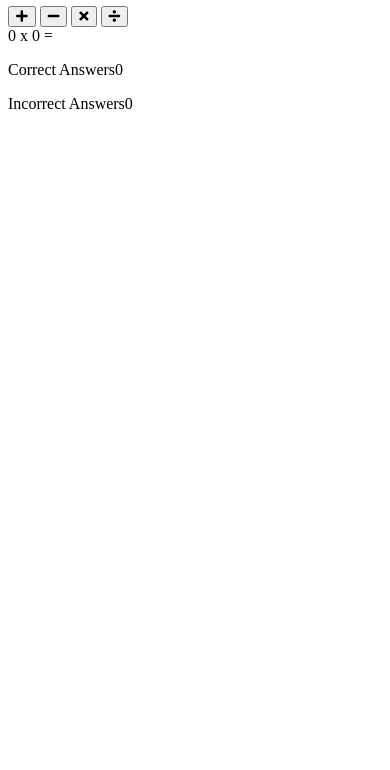
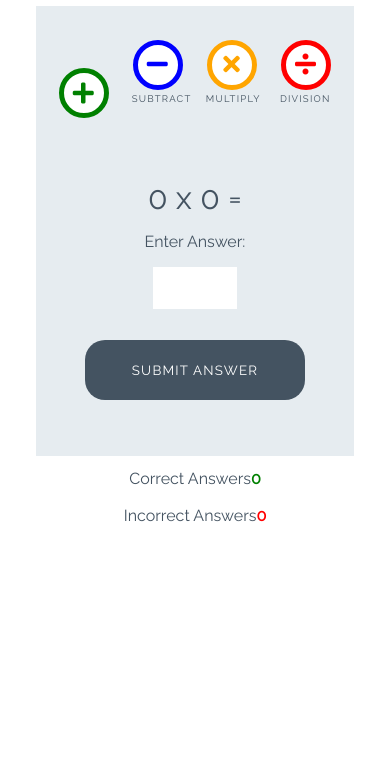
Before and after one commit to Johncci/love-maths-practice, a plain HTML site: page assets/index.html in a window 390 px wide. Shown: the part 74-844 px from the top of the page. Drawn offline with Linux system fonts and the light colour scheme.

Commit message:
add style

```diff
--- a/assets/assets/css/style.css
+++ b/assets/assets/css/style.css
@@ -1,3 +1,253 @@
 body {
     background-color: white;
+    font-family: "Raleway", sans-serif;
+    color: #445361;
+    text-align: center;
 }
+
+/* --------- Heading */
+
+.heading {
+    text-align: center;
+    font-size: 2.5rem;
+}
+
+.logo {
+    height: 40px;
+    padding-right: 5px;
+}
+
+/* --------- Game layout */
+
+.game-area {
+    background-color: #E6ECF0;
+    box-sizing: border-box;
+    width: 85%;
+    height: 65vh;
+    max-height: 450px;
+    max-width: 830px;
+    margin-left: auto;
+    margin-right: auto;
+    padding: 1%;
+}
+
+.question-area {
+    width: 50%;
+    font-size: 2rem;
+    margin: auto;
+    padding: 50px 0;
+}
+
+.question-area span {
+    padding: 0 15px;
+}
+
+.score-area {
+    margin: 5px auto;
+    width: 60%;
+    font-size: 1.2rem;
+}
+
+.controls-area {
+    width: 85%;
+    margin: 30px auto;
+}
+
+#score {
+    color: green;
+    font-weight: bold;
+}
+
+#incorrect {
+    color: red;
+    font-weight: bold;
+}
+
+.answer-message {
+    display: none;
+    font-size: 1rem;
+}
+
+#answer-box {
+    border: none;
+    color: #445361;
+    display: inline-block;
+    height: 40px;
+    width: 80px;
+    font-size: 1.2rem;
+}
+
+.scores {
+    display: inline-block;
+    padding: 25px;
+}
+
+/* --------- Buttons */
+
+.btn {
+    width: 220px;
+    height: 60px;
+    font-family: "Raleway", sans-serif;
+    text-transform: uppercase;
+    letter-spacing: 1.2px;
+    color: white;
+}
+
+.btn:focus {
+    outline: none;
+}
+
+.btn--big {
+    padding-top: 10px;
+    border-radius: 50%;
+    background-color: white;
+    border: 10px solid;
+    width: 100px;
+    height: 100px;
+    font-size: 3.2rem;
+    margin: 0 30px;
+    transition: all 0.5s;
+}
+
+.btn--big::after {
+    content: attr(data-type);
+    font-size: 1rem;
+    color: #445361;
+    position: relative;
+    left: -0.5em;
+
+}
+
+.btn--blue {
+    border-color: blue;
+    color: blue;
+}
+
+.btn--blue:active,
+.btn--blue:hover {
+    background-color: darkblue;
+    color: white;
+}
+
+.btn--orange {
+    border-color: orange;
+    color: orange;
+}
+
+.btn--orange:active,
+.btn--orange:hover {
+    background-color: darkorange;
+    color: white;
+}
+
+.btn--red {
+    border-color: red;
+    color: red;
+}
+
+.btn--red:active,
+.btn--red:hover {
+    background-color: darkred;
+    color: white;
+}
+
+.btn--green {
+    border-color: green;
+    color: green;
+}
+
+.btn--green:active,
+.btn--green:hover {
+    background-color: darkgreen;
+    color: white;
+}
+
+.btn--gray {
+    margin-top: 25px;
+    background-color: #445361;
+    border: 1px transparent;
+    border-radius: 20px;
+}
+
+.btn--gray:active,
+.btn--gray:hover {
+    background-color: #0d1013;
+}
+
+/* --------- Media queries */
+
+@media (max-width: 414px) {
+    .controls-area {
+        width: 100%;
+    }
+
+    .btn--big {
+        margin: 0 10px;
+        padding: 5px;
+        border: 5px solid;
+        width: 50px;
+        height: 50px;
+        font-size: 1.5rem;
+    }
+
+    .btn--big::after {
+        font-size: 0.6rem;
+        left: -0.7rem;
+    }
+
+    .question-area {
+        padding: 10% 0;
+        width: 100%;
+    }
+
+    .question-area span {
+        padding: 0;
+    }
+
+    .answer-message {
+        display: block;
+    }
+
+    #answer-box {
+        display: block;
+        margin: 0 auto;
+    }
+
+    .btn--gray {
+        margin-top: 0;
+    }
+
+    .score-area {
+        width: 100%;
+    }
+
+    .scores {
+        margin: 0.5em auto;
+        display: block;
+        padding: 5px;
+    }
+
+    .heading {
+        font-size: 2rem;
+    }
+}
+
+@media (max-width: 320px) {
+    .game-area {
+        height: 70vh;
+    }
+
+    .controls-area {
+        width: 75%;
+        margin: 10px auto;
+    }
+
+    .btn--big {
+        margin: 10px 10px;
+    }
+
+    .question-area {
+        padding: 10px 0;
+    }
+
+}
--- a/assets/index.html
+++ b/assets/index.html
@@ -20,18 +20,20 @@
     </h1>
     <div class="game-area">
         <div class="controls-area">
-            <button class="btn btn--big btn--green"><i class="fas fa-plus"></i></button>
-            <button class="btn btn--big btn--blue"><i class="fas fa-minus"></i></button>
-            <button class="btn btn--big btn--orange"><i class="fas fa-times"></i></button>
-            <button class="btn btn--big btn--red"><i class="fas fa-divide"></i></button>
+            <button data type="addition" class="btn btn--big btn--green"><i class="fas fa-plus"></i></button>
+            <button data-type="subtract" class="btn btn--big btn--blue"><i class="fas fa-minus"></i></button>
+            <button data-type="multiply" class="btn btn--big btn--orange"><i class="fas fa-times"></i></button>
+            <button data-type="division" class="btn btn--big btn--red"><i class="fas fa-divide"></i></button>
         </div>
         <div class="question-area">
             <span id="operand1">0</span>
             <span id="operator">x</span>
             <span id="operand2">0</span>
             <span>=</span>
-
+            <p class="answer-message">Enter Answer:</p>
+            <input id="answer-box" type="number">
         </div>
+        <button data-type="submit" class="btn btn--gray">Submit Answer</button>
 
     </div>
 
```
